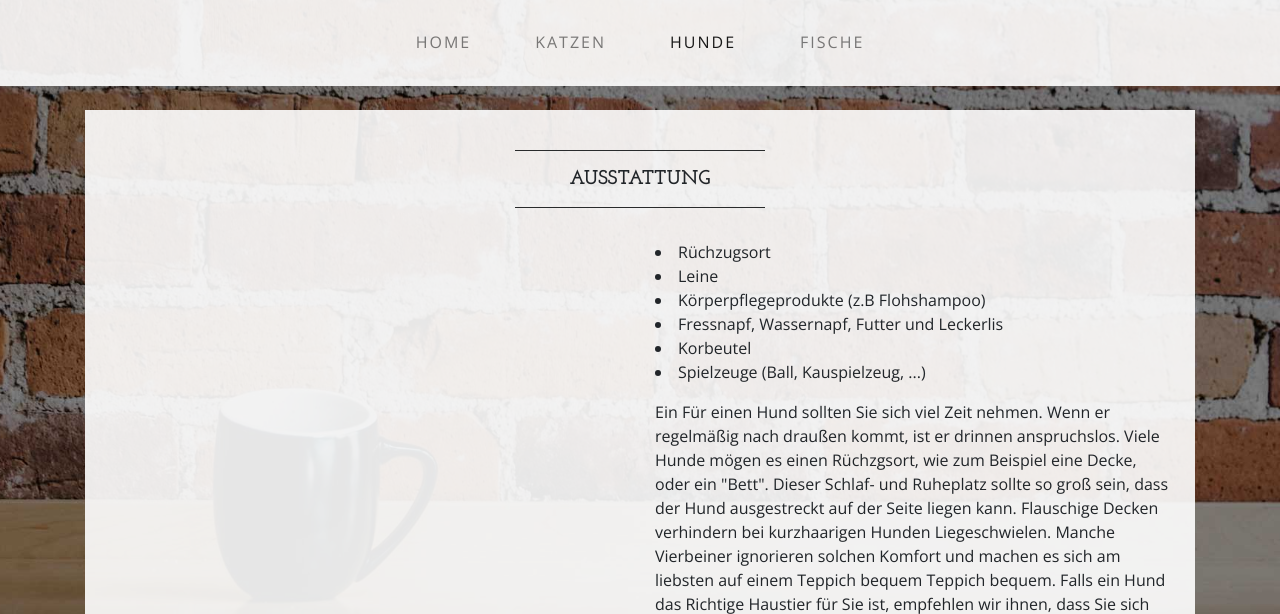
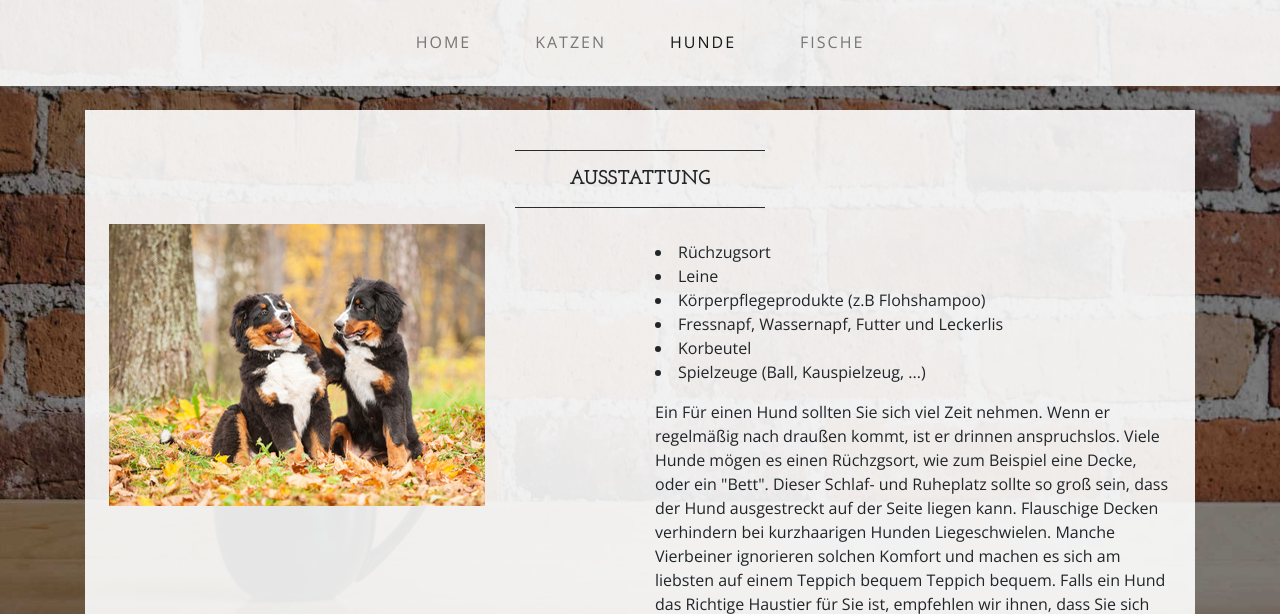
Before and after one commit to OliverMeier/haustiereBORG, a plain HTML site: page Hunde.html in a window 1280 px wide. Shown: the part 178-792 px from the top of the page. Drawn offline with nearby package versions, Linux system fonts and the light colour scheme; files whose address does not match are found by name.

Commit message:
bild fix

```diff
--- a/Hunde.html
+++ b/Hunde.html
@@ -65,7 +65,7 @@
         <hr class="divider">
         <div class="row">
           <div class="col-lg-6">
-            <img class="img-fluid mb-4 mb-lg-0" src="Hunde brauchen Sozialkontakte.jpg" alt="">
+            <img class="img-fluid mb-4 mb-lg-0" src="Hunde%20brauchen%20Sozialkontakte.jpg" alt="">
           </div>
           <div class="col-lg-6">
             <p><li> Rüchzugsort </li>
```
